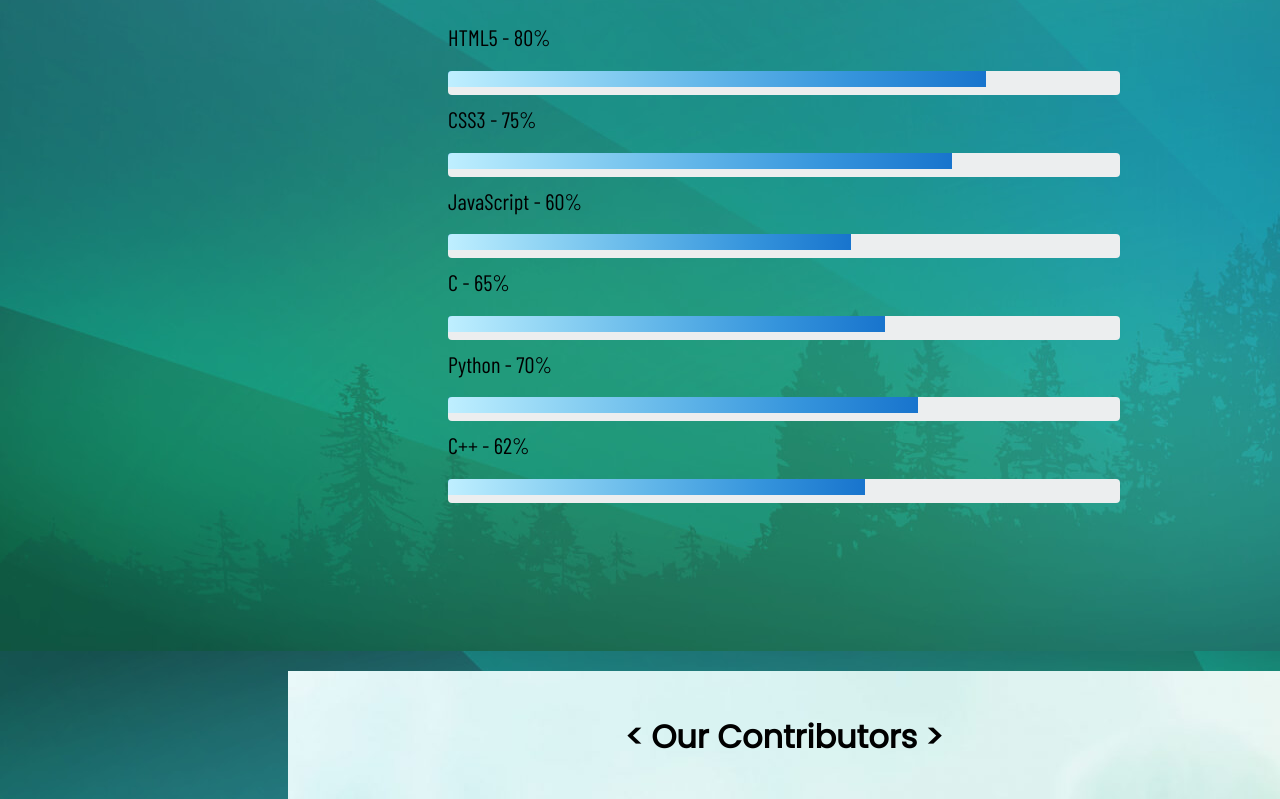
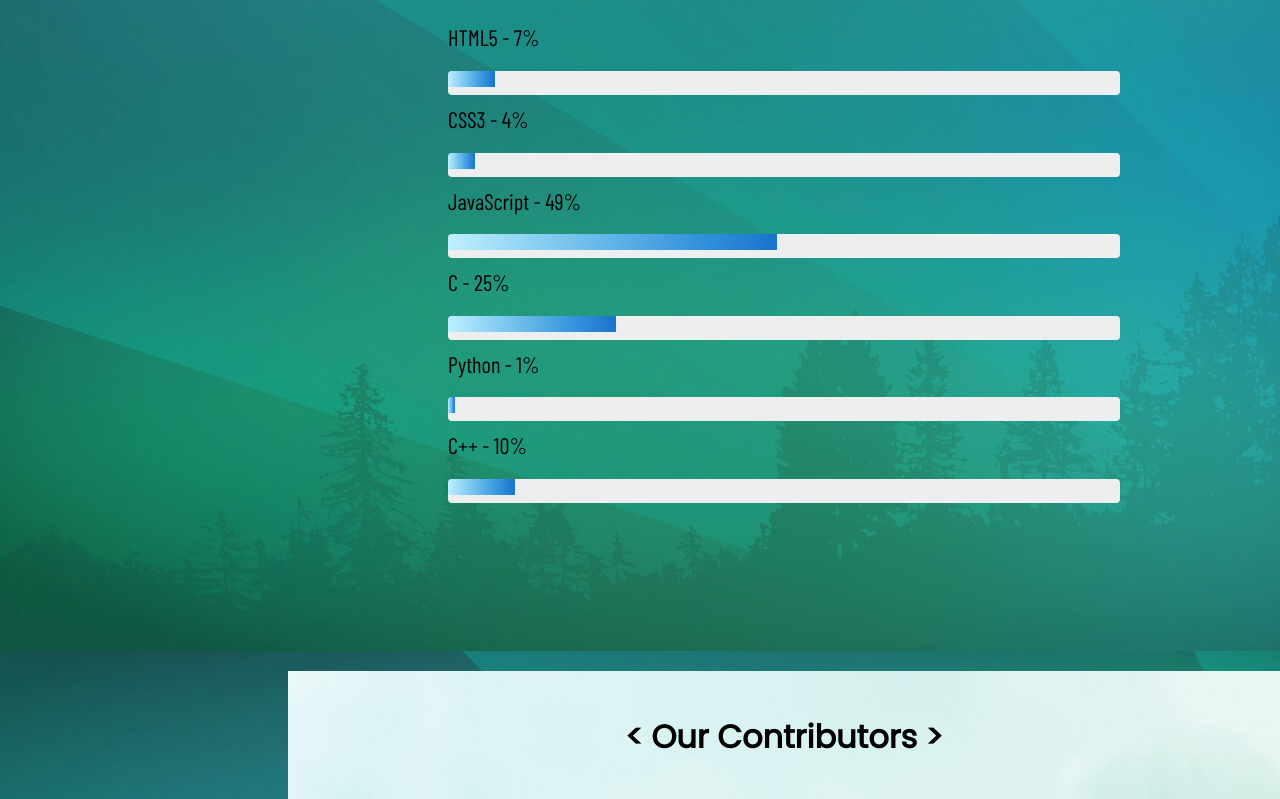
Before and after one commit to sahib-007/DSA-CCET, a plain HTML site: page index.html in a window 1280 px wide. Shown: the part 1749-2548 px from the top of the page. Drawn offline with nearby package versions, Linux system fonts and the light colour scheme; a web font is replaced by a local one.

Commit message:
Skillset Updated

```diff
--- a/index.html
+++ b/index.html
@@ -125,34 +125,34 @@
                 </ul>
 
                 <div id="skill-bars">
-                    <p class="text-left" style="color: black;justify-content:center;">HTML5 - 80%</p>
+                    <p class="text-left" style="color: black;justify-content:center;">HTML5 - 7%</p>
 
                     <div class="progress mb-2" style="height: 1.5rem;">
-                        <div class="progress-bar" role="progressbar" aria-valuenow="80" aria-valuemin="0" aria-valuemax="100" style="width: 80%"></div>
+                        <div class="progress-bar" role="progressbar" aria-valuenow="7" aria-valuemin="0" aria-valuemax="100" style="width: 7%"></div>
                     </div>
-                    <p class="text-left"  style="color:black">CSS3 - 75%</p>
+                    <p class="text-left"  style="color:black">CSS3 - 4%</p>
                     <div class="progress mb-2" style="height: 1.5rem;">
-                        <div class="progress-bar" role="progressbar" aria-valuenow="75" aria-valuemin="0" aria-valuemax="100" style="width: 75%"></div>
+                        <div class="progress-bar" role="progressbar" aria-valuenow="4" aria-valuemin="0" aria-valuemax="100" style="width: 4%"></div>
                     </div>
-                    <p class="text-left" style="color:black">JavaScript - 60%</p>
+                    <p class="text-left" style="color:black">JavaScript - 49%</p>
                     <div class="progress mb-2" style="height: 1.5rem;">
-                        <div class="progress-bar" role="progressbar" aria-valuenow="60" aria-valuemin="0" aria-valuemax="100" style="width: 60%"></div>
+                        <div class="progress-bar" role="progressbar" aria-valuenow="49" aria-valuemin="0" aria-valuemax="100" style="width: 49%"></div>
                     </div>
 
 
-                    <p class="text-left" style="color:black">C - 65%</p>
+                    <p class="text-left" style="color:black">C - 25%</p>
                     <div class="progress mb-2" style="height: 1.5rem;">
-                        <div class="progress-bar" role="progressbar" aria-valuenow="65" aria-valuemin="0" aria-valuemax="100" style="width: 65%"></div>
+                        <div class="progress-bar" role="progressbar" aria-valuenow="25" aria-valuemin="0" aria-valuemax="100" style="width: 25%"></div>
                     </div>
 
-                    <p class="text-left" style="color:black">Python - 70%</p>
+                    <p class="text-left" style="color:black">Python - 1%</p>
                     <div class="progress mb-2" style="height: 1.5rem;">
-                        <div class="progress-bar" role="progressbar" aria-valuenow="70" aria-valuemin="0" aria-valuemax="100" style="width: 70%"></div>
+                        <div class="progress-bar" role="progressbar" aria-valuenow="1" aria-valuemin="0" aria-valuemax="100" style="width: 1%"></div>
                     </div>
 
-                    <p class="text-left" style="color:black">C++ - 62%</p>
+                    <p class="text-left" style="color:black">C++ - 10%</p>
                     <div class="progress mb-2" style="height: 1.5rem;">
-                        <div class="progress-bar" role="progressbar" aria-valuenow="62" aria-valuemin="0" aria-valuemax="100" style="width: 62%"></div>
+                        <div class="progress-bar" role="progressbar" aria-valuenow="10" aria-valuemin="0" aria-valuemax="100" style="width: 10%"></div>
                     </div>
 
                 </div>
```
